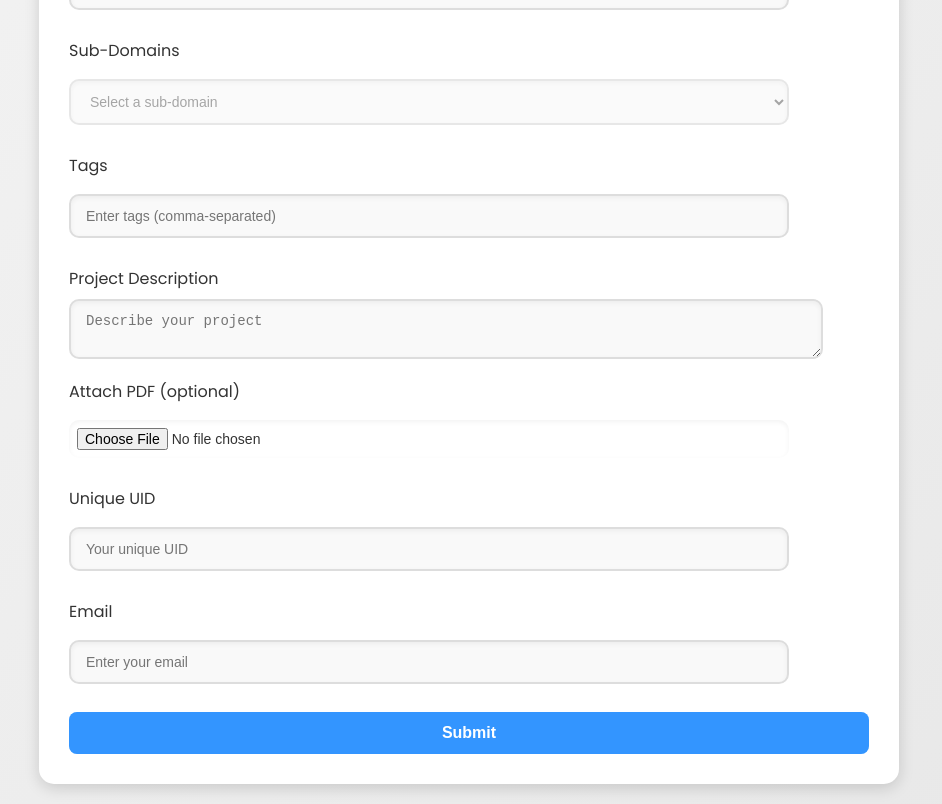
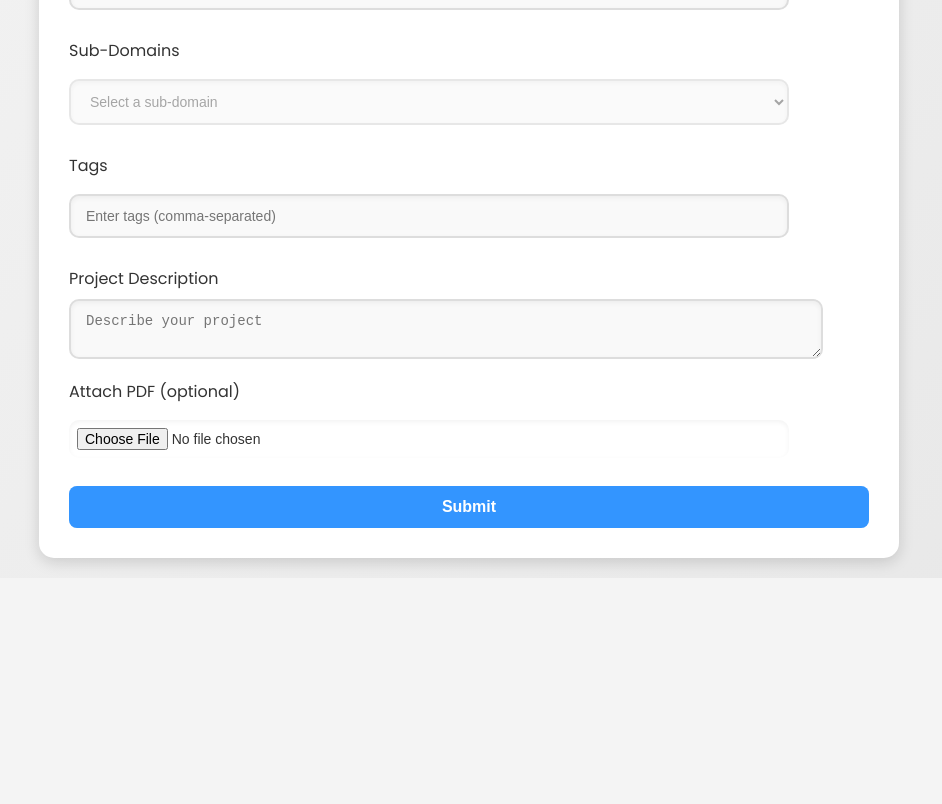
Before and after one commit to Yash11778/RTH, a React (Vite) app in the folder web/: page /idea-submission in a window 1280 px wide. Shown: the part 419-1223 px from the top of the page, without its empty margins (201-1143 px from the left). After the commit the page ends 997 px from the top, so only its background shows below. Built offline with nearby package versions, Linux system fonts and the light colour scheme.

Commit message:
okay, finally works

```diff
--- a/web/src/IdeaSubmission.jsx
+++ b/web/src/IdeaSubmission.jsx
@@ -16,9 +16,7 @@ export default function IdeaSubmission() {
     subDomain: "",
     tags: "",
     description: "",
-    uid: "",
     pdf: null,
-    email: "",
   });
 
   const [subDomains, setSubDomains] = useState([]);
@@ -44,14 +42,15 @@ export default function IdeaSubmission() {
   const handleSubmit = async (e) => {
     e.preventDefault();
 
+    const email = JSON.parse(localStorage.getItem('user')).email;
+
     const submissionData = new FormData();
     submissionData.append("title", formData.title);
     submissionData.append("domain", formData.domain);
     submissionData.append("subDomain", formData.subDomain);
     submissionData.append("tags", formData.tags);
     submissionData.append("description", formData.description);
-    submissionData.append("uid", formData.uid);
-    submissionData.append("email", formData.email);
+    submissionData.append("email", email);
     if (formData.pdf) {
       submissionData.append("pdf", formData.pdf);
     }
@@ -71,9 +70,7 @@ export default function IdeaSubmission() {
           subDomain: "",
           tags: "",
           description: "",
-          uid: "",
           pdf: null,
-          email: "",
         });
       } else {
         alert("Error: " + result.error);
@@ -159,30 +156,6 @@ export default function IdeaSubmission() {
             <input type="file" name="pdf" onChange={handleFileChange} />
           </div>
 
-          <div className="form-group">
-            <label>Unique UID</label>
-            <input
-              type="text"
-              name="uid"
-              placeholder="Your unique UID"
-              value={formData.uid}
-              onChange={handleChange}
-              required
-            />
-          </div>
-
-          <div className="form-group">
-            <label>Email</label>
-            <input
-              type="email"
-              name="email"
-              placeholder="Enter your email"
-              value={formData.email}
-              onChange={handleChange}
-              required
-            />
-          </div>
-
           <button type="submit">Submit</button>
         </form>
       </div>
```
Also changed, not shown: web/src/PitchAccept.jsx (deleted, +0 -61 lines).
